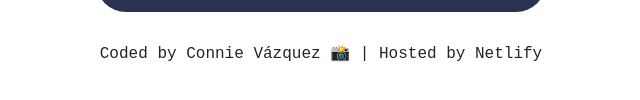
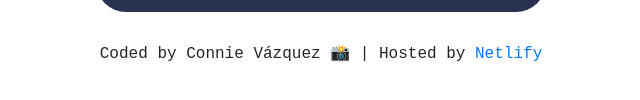
Before and after one commit to clvazquez23/weather-app, a website built with Parcel: page index.html in a window 1280 px wide. Shown: the part 816-916 px from the top of the page, 319-959 px from the left. Built offline with nearby package versions, Linux system fonts and the light colour scheme; no server answers.

Commit message:
updated netifly link

```diff
--- a/index.html
+++ b/index.html
@@ -90,7 +90,7 @@
       </div>
     </div>
     </div>
-    <footer class="sign">Coded by <span class="tag">Connie Vázquez 📸</span> | Hosted by Netlify</footer>
+    <footer class="sign">Coded by <span class="tag">Connie Vázquez 📸</span> | Hosted by <a href="https://reverent-chandrasekhar-4568eb.netlify.app"> Netlify</a></footer>
 
     <script src="src/index.js"></script>
   </body>
```
